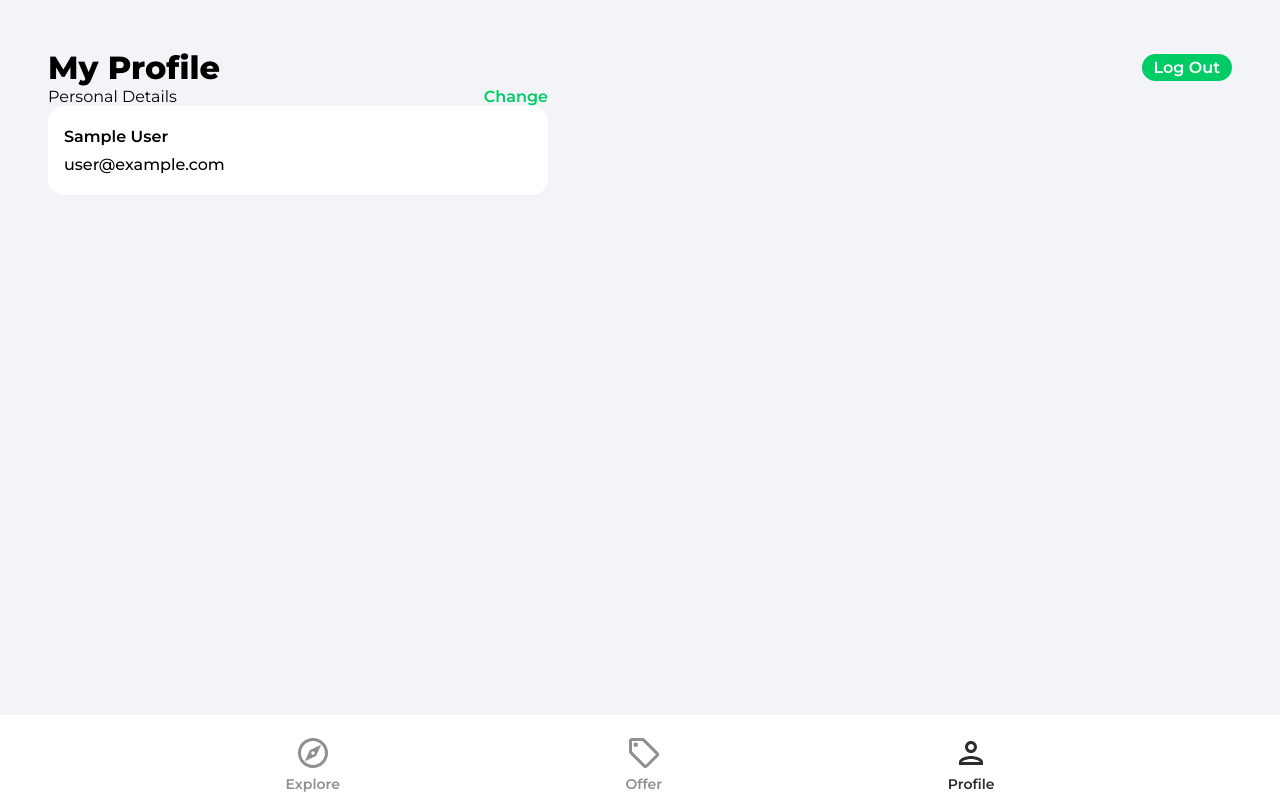
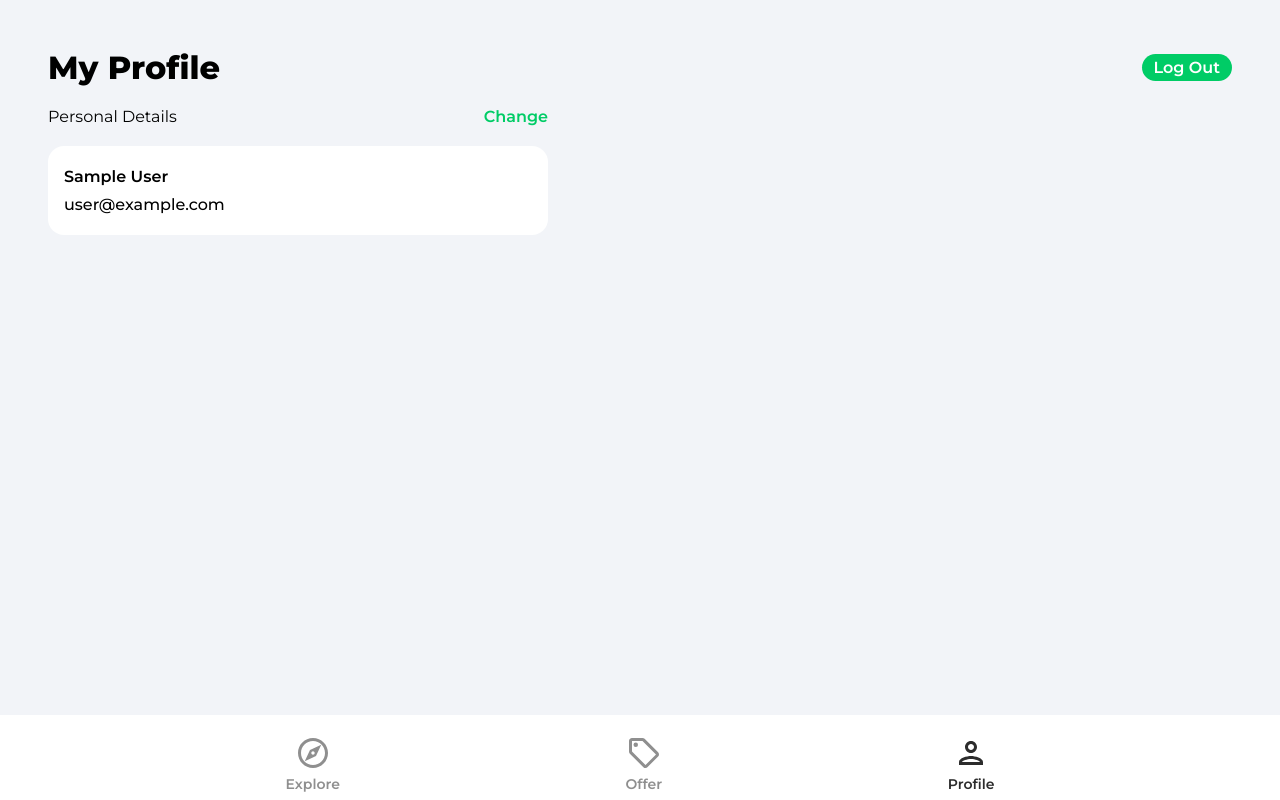
Before and after one commit to it27427/house-marketplace-app, a React (Vite) app: page /profile in a window 1280 px wide. Built offline with nearby package versions, Linux system fonts and the light colour scheme; no server answers; sample sign-in values are in the browser's storage.

Commit message:
profileDetailsHeader Style Updated

```diff
--- a/src/assets/css/index.css
+++ b/src/assets/css/index.css
@@ -692,6 +692,7 @@ h1, h2, h3, h4, h5, h6 {
   display: flex;
   justify-content: space-between;
   max-width: 500px;
+  padding: 1.25rem 0 1.25rem;
 }
 
 .personalDetailsText {
```
